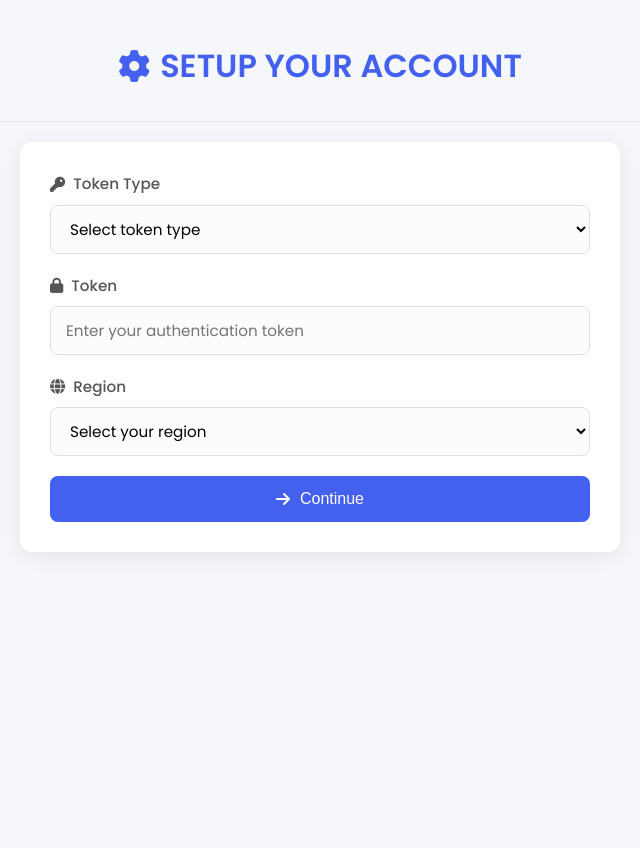
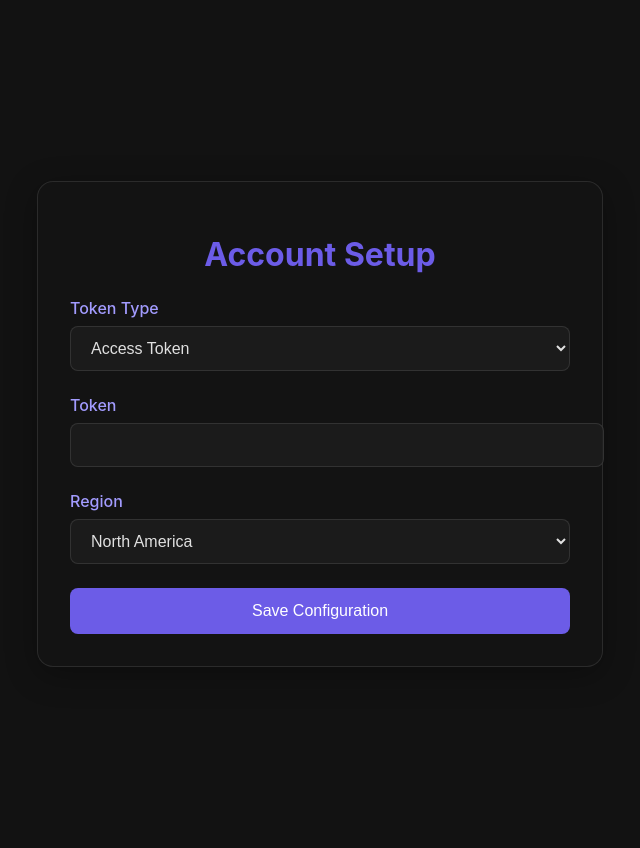
Before and after one commit to rskplayz147/Item-founder, a Flask app: template templates/setup.html in a window 1280 px wide. Shown: the whole page, without its empty margins (320-960 px from the left). Before the commit the page ends 522 px from the top, so only its background shows below. Run offline with Flask 3, Linux system fonts and the light colour scheme; the template is opened without the code that fills it, so the values that code supplies are empty.

Commit message:
Update setup.html

```diff
--- a/templates/setup.html
+++ b/templates/setup.html
@@ -2,272 +2,109 @@
 <html lang="en">
 <head>
     <meta charset="UTF-8">
-    <meta name="viewport" content="width=device-width, initial-scale=1.0">
-    <title>Setup - AKIRU WISHLIST MANAGER</title>
-    <link href="https://fonts.googleapis.com/css2?family=Poppins:wght@300;400;500;600&display=swap" rel="stylesheet">
-    <link rel="stylesheet" href="https://cdnjs.cloudflare.com/ajax/libs/font-awesome/6.4.0/css/all.min.css">
+    <title>Setup - AKIRU</title>
     <style>
         :root {
-            --primary: #4361ee;
-            --primary-light: #e0e5ff;
-            --secondary: #3f37c9;
-            --light: #f8f9fa;
-            --dark: #212529;
-            --success: #4cc9f0;
-            --success-light: #e3f8ff;
-            --danger: #f72585;
-            --danger-light: #ffebf2;
-            --warning: #ff9e00;
-            --warning-light: #fff4e0;
-            --border-radius: 12px;
-            --box-shadow: 0 4px 20px rgba(0, 0, 0, 0.08);
-            --transition: all 0.3s ease;
+            --dark: #121212;
+            --darker: #0A0A0A;
+            --light: #E0E0E0;
+            --primary: #6C5CE7;
+            --secondary: #A29BFE;
         }
-
-        * {
-            margin: 0;
-            padding: 0;
-            box-sizing: border-box;
-        }
-
         body {
-            font-family: 'Poppins', sans-serif;
-            background-color: #f5f7fa;
-            color: var(--dark);
-            line-height: 1.6;
+            font-family: 'Inter', sans-serif;
+            background: var(--dark);
+            color: var(--light);
             min-height: 100vh;
             display: flex;
-            flex-direction: column;
+            justify-content: center;
+            align-items: center;
+            padding: 1rem;
         }
-
-        .container {
-            max-width: 100%;
+        .setup-card {
+            background: rgba(20, 20, 20, 0.8);
+            border-radius: 16px;
+            padding: 2rem;
             width: 100%;
-            margin: 0 auto;
-            padding: 20px;
-            flex: 1;
-            display: flex;
-            flex-direction: column;
+            max-width: 500px;
+            border: 1px solid rgba(255, 255, 255, 0.1);
+            box-shadow: 0 8px 32px rgba(0, 0, 0, 0.3);
+            backdrop-filter: blur(10px);
         }
-
-        header {
+        h1 {
             text-align: center;
-            margin-bottom: 20px;
-            padding: 20px 0;
-            border-bottom: 1px solid #e1e5ee;
+            margin-bottom: 1.5rem;
+            color: var(--primary);
         }
-
-        h1 {
-            color: var(--primary);
-            margin-bottom: 10px;
-            font-size: clamp(1.5rem, 5vw, 2rem);
-            display: flex;
-            align-items: center;
-            justify-content: center;
-            gap: 10px;
+        .form-group {
+            margin-bottom: 1.5rem;
         }
-
-        .setup-card {
-            background: white;
-            border-radius: var(--border-radius);
-            padding: 30px;
-            margin: 0 auto;
-            max-width: 600px;
-            width: 100%;
-            box-shadow: var(--box-shadow);
-        }
-
-        .form-group {
-            margin-bottom: 20px;
-        }
-
         label {
             display: block;
-            margin-bottom: 8px;
+            margin-bottom: 0.5rem;
+            color: var(--secondary);
             font-weight: 500;
-            color: #555;
-            font-size: 0.95rem;
-            display: flex;
-            align-items: center;
-            gap: 8px;
         }
-
         input, select {
             width: 100%;
-            padding: 12px 15px;
-            border: 1px solid #e0e0e0;
+            padding: 12px 16px;
+            background: rgba(30, 30, 30, 0.8);
+            border: 1px solid rgba(255, 255, 255, 0.1);
             border-radius: 8px;
-            font-size: 0.95rem;
-            transition: var(--transition);
-            font-family: 'Poppins', sans-serif;
-            background: #fcfcfc;
+            color: var(--light);
+            font-size: 1rem;
+            transition: all 0.3s ease;
         }
-
         input:focus, select:focus {
             outline: none;
             border-color: var(--primary);
-            background: white;
-            box-shadow: 0 0 0 3px var(--primary-light);
+            box-shadow: 0 0 0 3px rgba(108, 92, 231, 0.2);
         }
-
         button {
-            background-color: var(--primary);
+            width: 100%;
+            padding: 14px;
+            background: var(--primary);
             color: white;
             border: none;
-            padding: 14px 20px;
             border-radius: 8px;
-            cursor: pointer;
             font-size: 1rem;
             font-weight: 500;
-            transition: var(--transition);
-            display: flex;
-            align-items: center;
-            justify-content: center;
-            gap: 10px;
-            width: 100%;
-            margin-top: 20px;
+            cursor: pointer;
+            transition: all 0.3s ease;
         }
-
         button:hover {
-            background-color: var(--secondary);
-            transform: translateY(-2px);
-        }
-
-        .alert {
-            padding: 15px;
-            border-radius: 8px;
-            margin-bottom: 20px;
-            font-size: 0.95rem;
-            display: none;
-            align-items: center;
-            gap: 12px;
-        }
-
-        .alert-error {
-            background-color: var(--danger-light);
-            color: #8a1935;
-            border: 1px solid #f8b3cb;
-        }
-
-        @media (max-width: 768px) {
-            .container {
-                padding: 15px;
-            }
-
-            .setup-card {
-                padding: 20px;
-            }
+            background: var(--secondary);
         }
     </style>
 </head>
 <body>
-    <div class="container">
-        <header>
-            <h1><i class="fas fa-cog"></i> SETUP YOUR ACCOUNT</h1>
-        </header>
-
     <div class="setup-card">
-            <div id="setupAlert" class="alert"></div>
-
-            <form id="setupForm">
+        <h1><i class="fas fa-cog"></i> Account Setup</h1>
+        <form method="POST">
             <div class="form-group">
-                    <label for="tokenType"><i class="fas fa-key"></i> Token Type</label>
-                    <select id="tokenType" required>
-                        <option value="">Select token type</option>
+                <label for="token_type"><i class="fas fa-key"></i> Token Type</label>
+                <select id="token_type" name="token_type" required>
                     <option value="access">Access Token</option>
                     <option value="jwt">JWT Token</option>
                 </select>
             </div>
-
             <div class="form-group">
                 <label for="token"><i class="fas fa-lock"></i> Token</label>
-                    <input type="text" id="token" placeholder="Enter your authentication token" required>
+                <input type="text" id="token" name="token" required>
             </div>
-
             <div class="form-group">
                 <label for="region"><i class="fas fa-globe"></i> Region</label>
-                    <select id="region" required>
-                        <option value="">Select your region</option>
-                        <option value="ind">INDIA</option>
-                        <option value="br">BRAZIL</option>
-                        <option value="us">UNITED STATES</option>
-                        <option value="sac">SOUTH ASIA CENTRAL (SAC)</option>
-                        <option value="na">NORTH AMERICA</option>
-                        <option value="sg">SINGAPORE</option>
-                        <option value="ru">RUSSIA</option>
-                        <option value="id">INDONESIA</option>
-                        <option value="tw">TAIWAN</option>
-                        <option value="vn">VIETNAM</option>
-                        <option value="th">THAILAND</option>
-                        <option value="me">MIDDLE EAST</option>
-                        <option value="pk">PAKISTAN</option>
-                        <option value="cis">CIS (Commonwealth of Independent States)</option>
-                        <option value="bd">BANGLADESH</option>
-                        <option value="eu">EUROPE</option>
+                <select id="region" name="region" required>
+                    <option value="na">North America</option>
+                    <option value="eu">Europe</option>
+                    <option value="as">Asia</option>
+                    <option value="sa">South America</option>
                 </select>
             </div>
-
             <button type="submit">
-                    <i class="fas fa-arrow-right"></i> Continue
+                <i class="fas fa-save"></i> Save Configuration
             </button>
         </form>
     </div>
-    </div>
-
-    <script>
-        document.addEventListener('DOMContentLoaded', function() {
-            const form = document.getElementById('setupForm');
-            const alertBox = document.getElementById('setupAlert');
-
-            form.addEventListener('submit', async function(e) {
-                e.preventDefault();
-
-                const tokenType = document.getElementById('tokenType').value;
-                const token = document.getElementById('token').value;
-                const region = document.getElementById('region').value;
-
-                if (!tokenType || !token || !region) {
-                    showAlert(alertBox, 'Please fill all fields', 'error');
-                    return;
-                }
-
-                try {
-                    const response = await fetch('/setup', {
-                        method: 'POST',
-                        headers: {
-                            'Content-Type': 'application/x-www-form-urlencoded',
-                        },
-                        body: new URLSearchParams({
-                            'token_type': tokenType,
-                            'token': token,
-                            'region': region
-                        })
-                    });
-
-                    if (response.ok) {
-                        window.location.href = '/search';
-                    } else {
-                        showAlert(alertBox, 'Setup failed. Please try again.', 'error');
-                    }
-                } catch (error) {
-                    showAlert(alertBox, 'An error occurred. Please try again.', 'error');
-                    console.error('Setup error:', error);
-                }
-            });
-
-            function showAlert(element, message, type) {
-                element.innerHTML = `
-                    <i class="fas fa-exclamation-circle"></i>
-                    <span>${message}</span>
-                `;
-                element.className = `alert alert-${type}`;
-                element.style.display = 'flex';
-
-                setTimeout(() => {
-                    element.style.display = 'none';
-                }, 5000);
-            }
-        });
-    </script>
 </body>
 </html>
```
Lines whose indentation alone changed are shown as unchanged.
